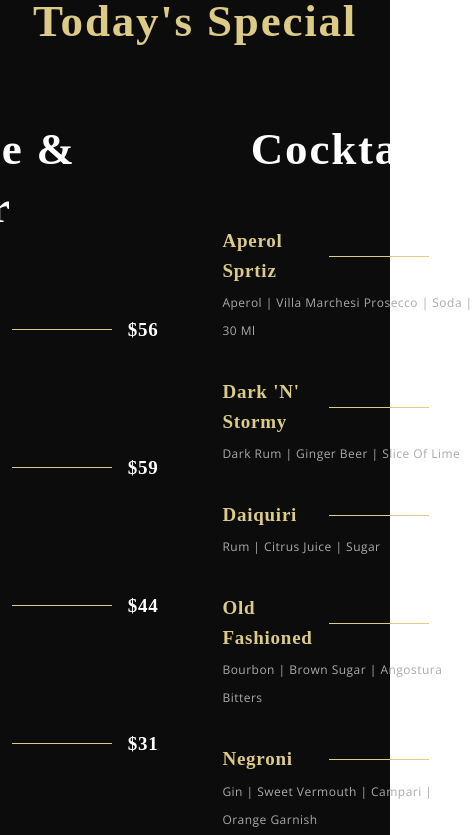
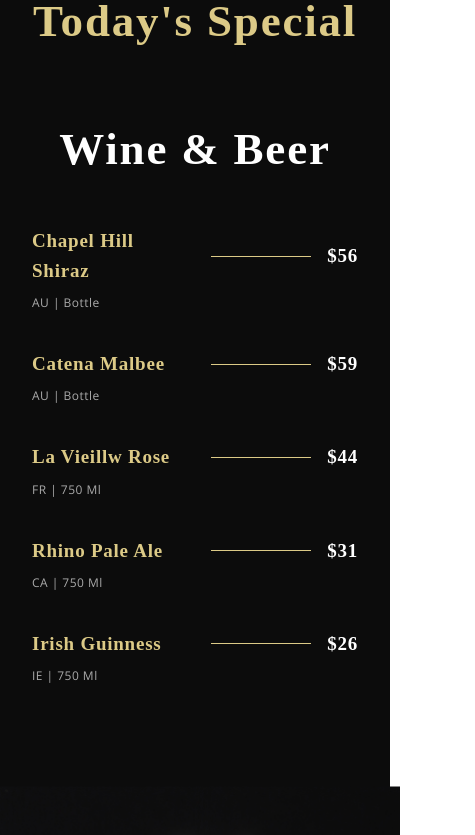
Before and after one commit to Joshhortt/restaurante-pt, a React (Create React App) app: page / in a window 390 px wide. Shown: the part 3300-4135 px from the top of the page, 475 px wide, since content can reach past the window. Built offline with nearby package versions, Linux system fonts and the light colour scheme; a web font is replaced by a local one.

Commit message:
add media query for medium size screens.

```diff
--- a/src/container/Menu/SpecialMenu.css
+++ b/src/container/Menu/SpecialMenu.css
@@ -60,3 +60,15 @@
         height: 920px;
     }
 }
+
+@media screen and (max-width: 1150px) {
+    .app__specialMenu-menu {
+        flex-direction: column;
+        align-items: center;
+        width: 100%;
+    }
+
+    .app__specialMenu-menu_img {
+        margin: 3rem 0;
+    }
+}
```
